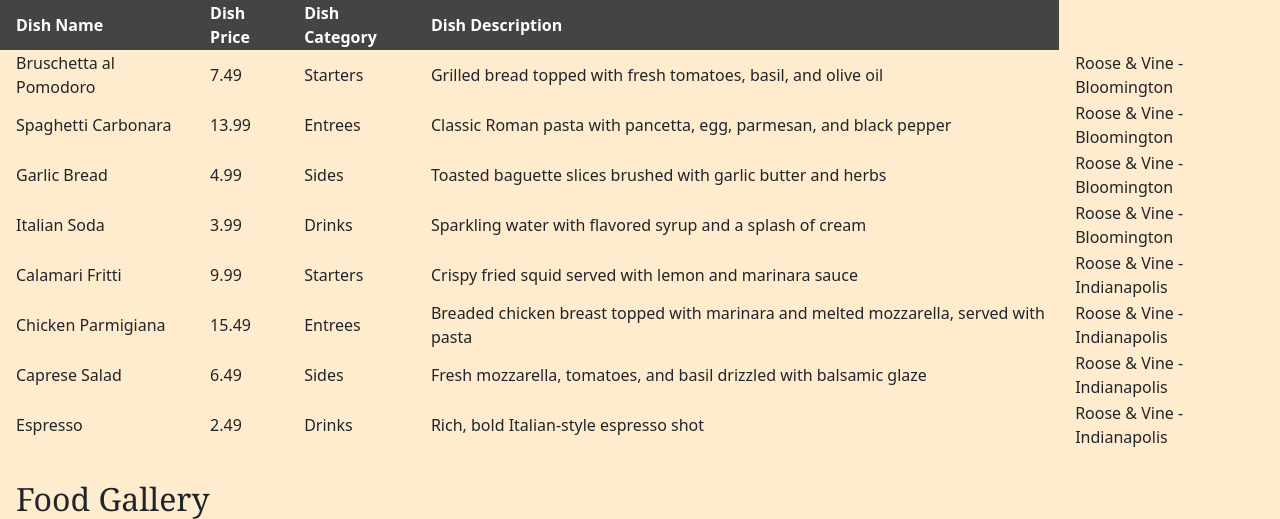
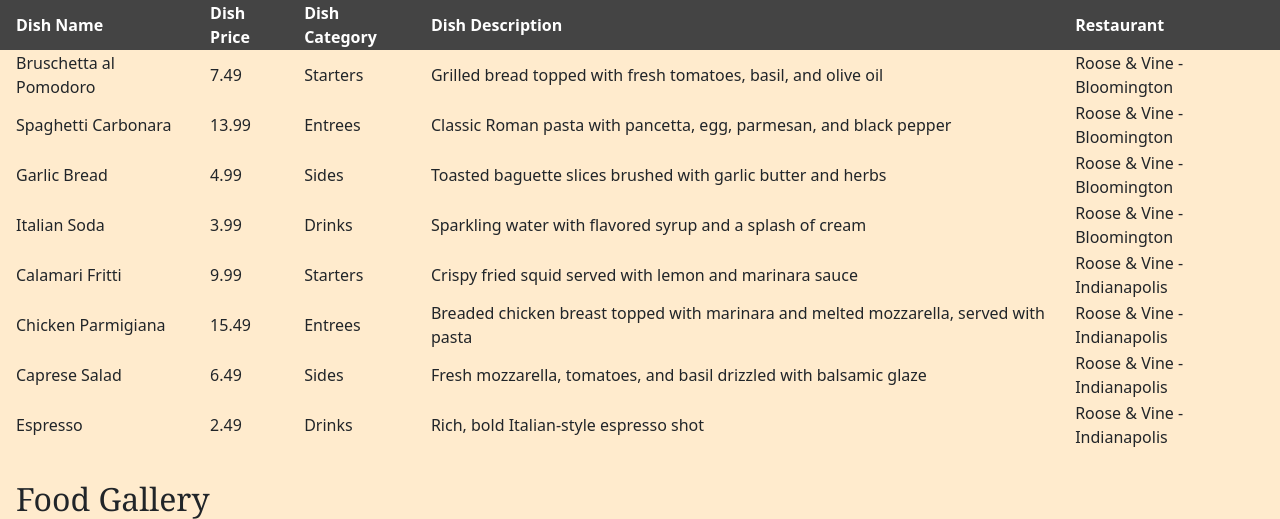
Before and after one commit to gabrielleroose/roose-vine, a PHP site: page /public.php in a window 1280 px wide. Shown: the part 56-575 px from the top of the page. Run offline with PHP 8.4, Linux system fonts and the light colour scheme; data comes from the database, SQL or seed files in the repository; data that the repository does not hold is empty.

Commit message:
Adding a table header for restaurant

```diff
--- a/public.php
+++ b/public.php
@@ -44,6 +44,7 @@ error_reporting(E_ALL);
                 <th>Dish Price</th>
                 <th>Dish Category</th>
                 <th>Dish Description</th>
+                <th>Restaurant</th>
             </tr>
         </thead>
 
```
